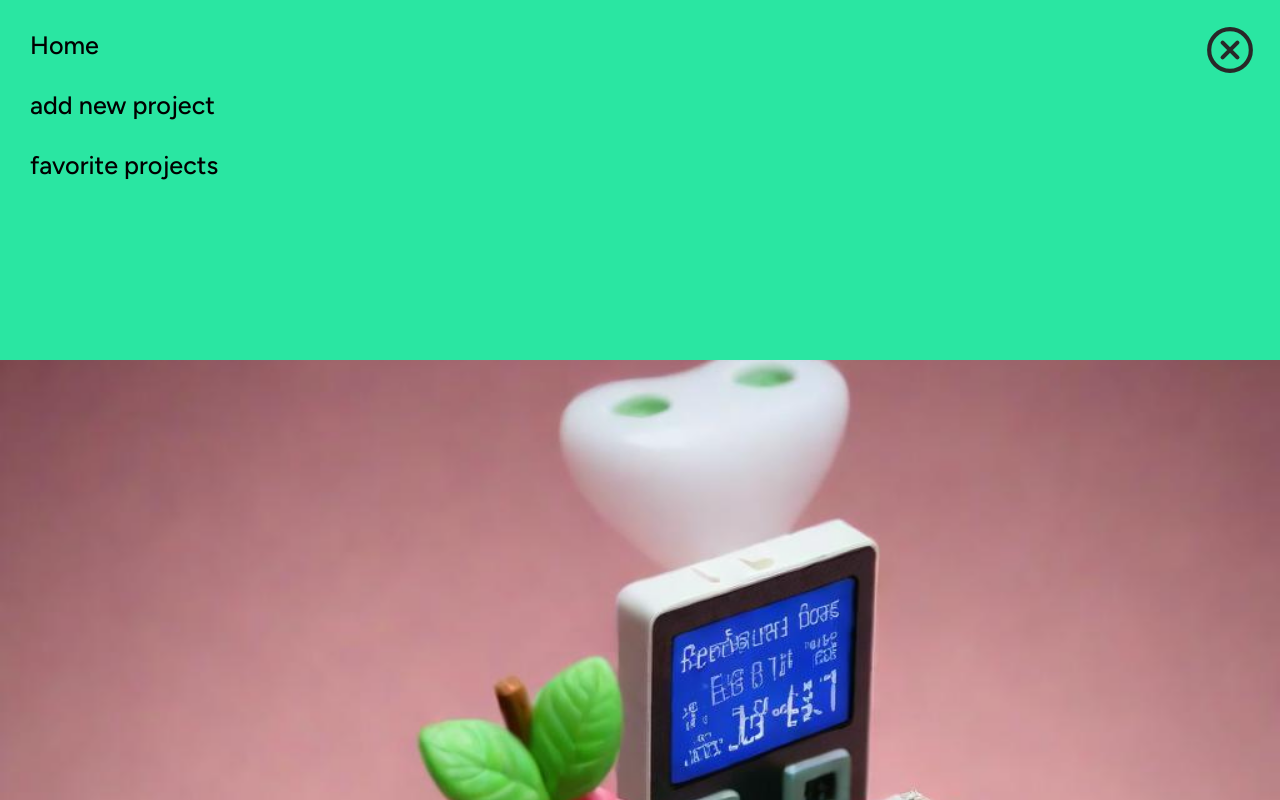
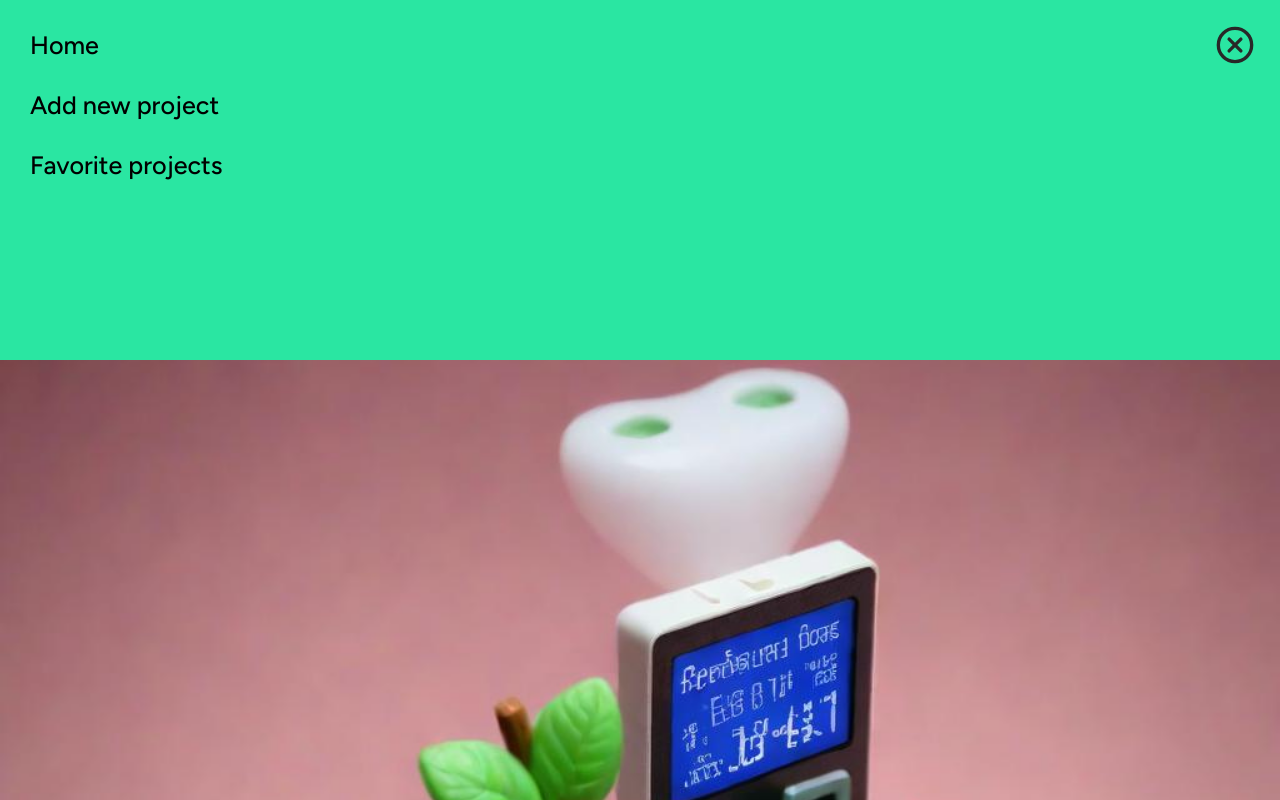
Before and after one commit to jana-scheidemann/DIY-App, a Next.js app: page / in a window 1280 px wide. Both pictures are taken after a click on the element 1230 px from the left and 52 px from the top of the page. Shown: the top 800 px of the page. Built offline with nearby package versions, Linux system fonts and the light colour scheme; grey boxes are pictures that could not be loaded.

Commit message:
Add fixed header for main heading/navigation

```diff
--- a/components/Navigation.js
+++ b/components/Navigation.js
@@ -40,8 +40,8 @@ export default function Navigation({ onAddProject }) {
           <StyledNavigationMenu onClick={toggleNavigation}>
             <Image
               src="/icons/cancel.svg"
-              width={50}
-              height={50}
+              width={40}
+              height={40}
               alt="close navigation menu"
             />
           </StyledNavigationMenu>
@@ -49,13 +49,13 @@ export default function Navigation({ onAddProject }) {
             Home
           </StyledNavigationLink>
           <StyledNavigationLink href="/" onClick={toggleAddModal}>
-            add new project
+            Add new project
           </StyledNavigationLink>
           <StyledNavigationLink
             href="/projects/favorites"
             onClick={toggleNavigation}
           >
-            favorite projects
+            Favorite projects
           </StyledNavigationLink>
         </StyledNavigationMenuBar>
       )}
@@ -72,7 +72,7 @@ export default function Navigation({ onAddProject }) {
 
 const StyledNavigationMenuBar = styled.nav`
   position: fixed;
-  z-index: 300;
+  z-index: 1000;
   top: 0;
   right: 0;
   width: 100%;
@@ -105,6 +105,7 @@ const StyledNavigationLink = styled(Link)`
 
 const StyledNavigationMenu = styled.div`
   position: fixed;
+  z-index: 900;
   top: 25px;
   right: 25px;
   cursor: pointer;
--- a/components/PageHeader.js
+++ b/components/PageHeader.js
@@ -12,9 +12,16 @@ export default function PageHeader({ onResetFilters }) {
 }
 
 const StyledPageHeader = styled.h1`
+  position: fixed;
+  top: 0;
+  left: 0;
+  z-index: 900;
+  width: 100%;
+  background-color: var(--background-color);
   font-size: 4.8em;
   color: var(--text-color);
   text-decoration: none;
   letter-spacing: 0.001em;
-  margin: 10px 0px -10px 20px;
+  margin: 0px 0px 0px 0px;
+  padding: 15px 0px 0px 30px;
 `;
--- a/styles.js
+++ b/styles.js
@@ -45,6 +45,7 @@ export default createGlobalStyle`
 
   body {
     margin: 0;
+    padding-top: 125px;
     font-family: ${figtree.style.fontFamily};
     font-size: var(--font-size);
     background-color: var(--background-color);
```
